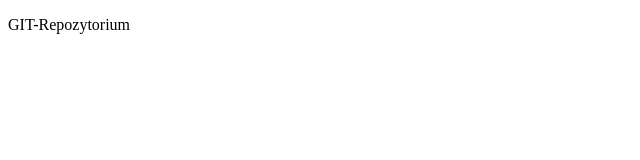
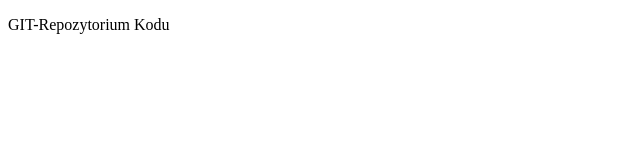
Before and after one commit to kkozak77/Zadanie2, a plain HTML site: page index.html in a window 1280 px wide. Shown: the full height of the page, 0-640 px from the left. Drawn offline with Linux system fonts and the light colour scheme.

```diff
--- a/index.html
+++ b/index.html
@@ -7,6 +7,6 @@
     <title>Document</title>
 </head>
 <body>
-    <p>GIT-Repozytorium</p>
+    <p>GIT-Repozytorium Kodu</p>
 </body>
 </html>
```
